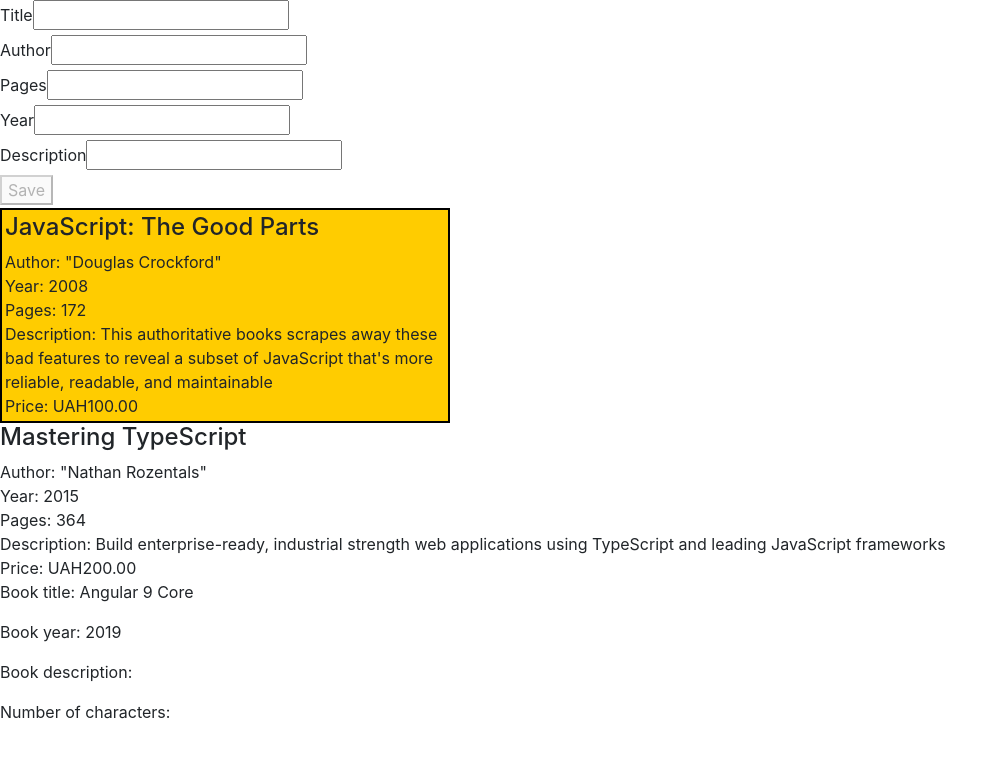
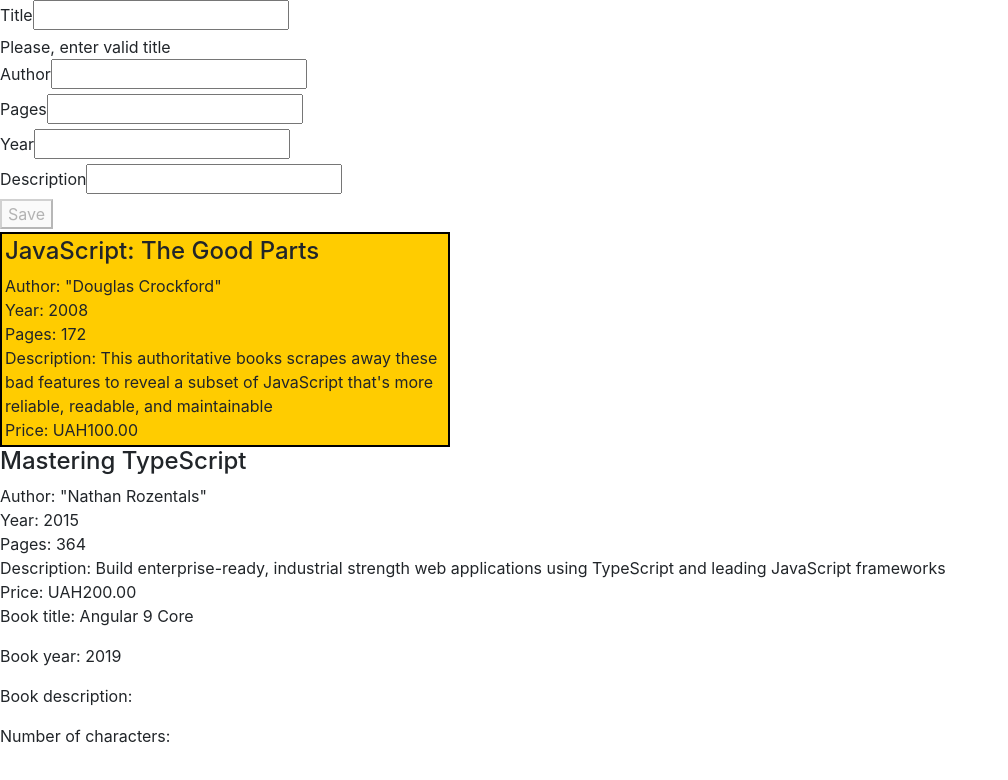
Before and after one commit to NVitalii/angular9, an Angular app: page / in a window 1280 px wide. Shown: the top 780 px of the page, without its empty margins (0-1008 px from the left). Built offline with nearby package versions, Linux system fonts and the light colour scheme.

Commit message:
Task #16.2 Move presentational logic into component class

```diff
--- a/src/app/book/book.component.html
+++ b/src/app/book/book.component.html
@@ -1,7 +1,7 @@
 <form [formGroup]="bookForm">
   <div>
     <label>Title</label><input formControlName="title">
-    <div *ngIf="!bookForm.get('title').valid && bookForm.get('title').touched">Please, enter valid title</div>
+    <div *ngIf="!isValidControl('title')">Please, enter valid title</div>
   </div>
   <div>
     <label>Author</label><input formControlName="author">
--- a/src/app/book/book.component.ts
+++ b/src/app/book/book.component.ts
@@ -24,6 +24,10 @@
   ngOnInit() {
   }
 
+  isValidControl(name: string): boolean {
+    return !this.bookForm.get(name).valid && this.bookForm.get(name).touched;
+  }
+
   save() {
     this.bookService.addBook(this.bookForm.value as Book);
   }
```
